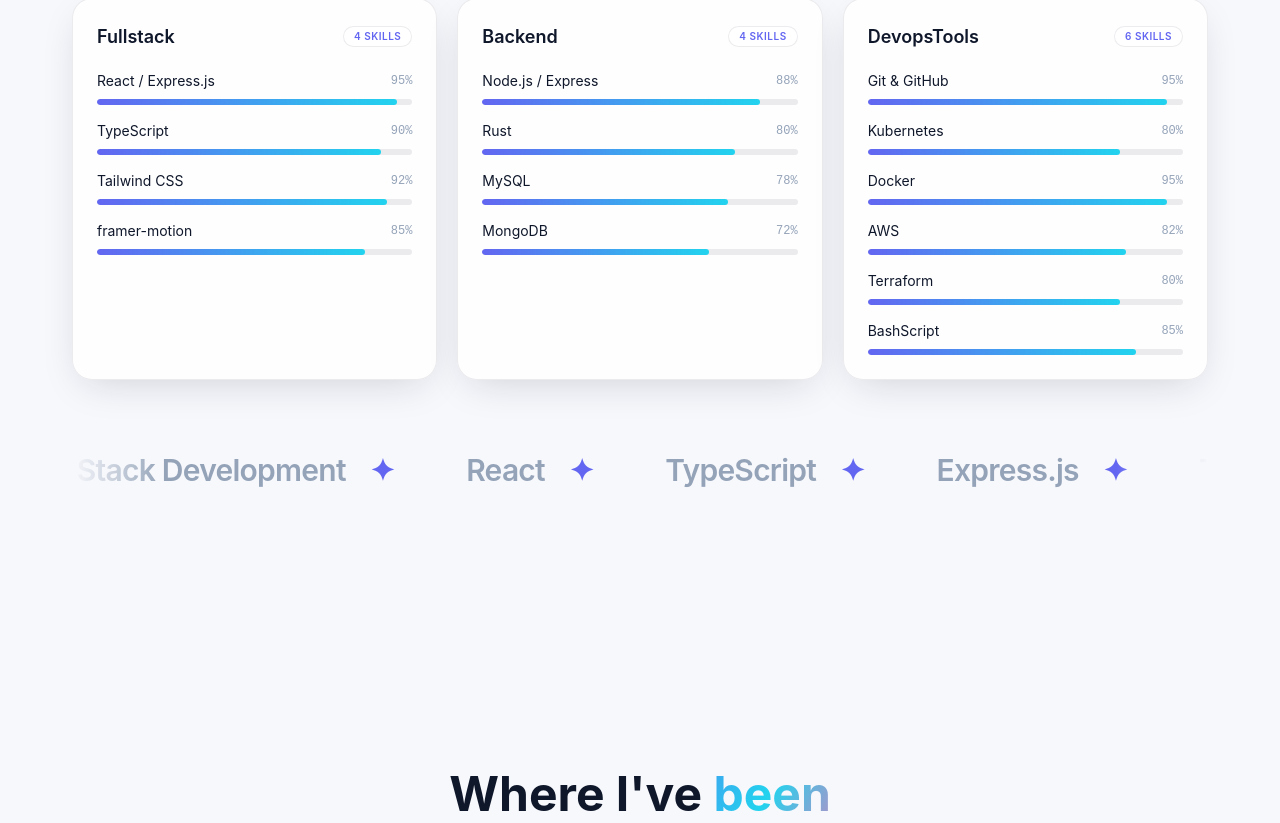
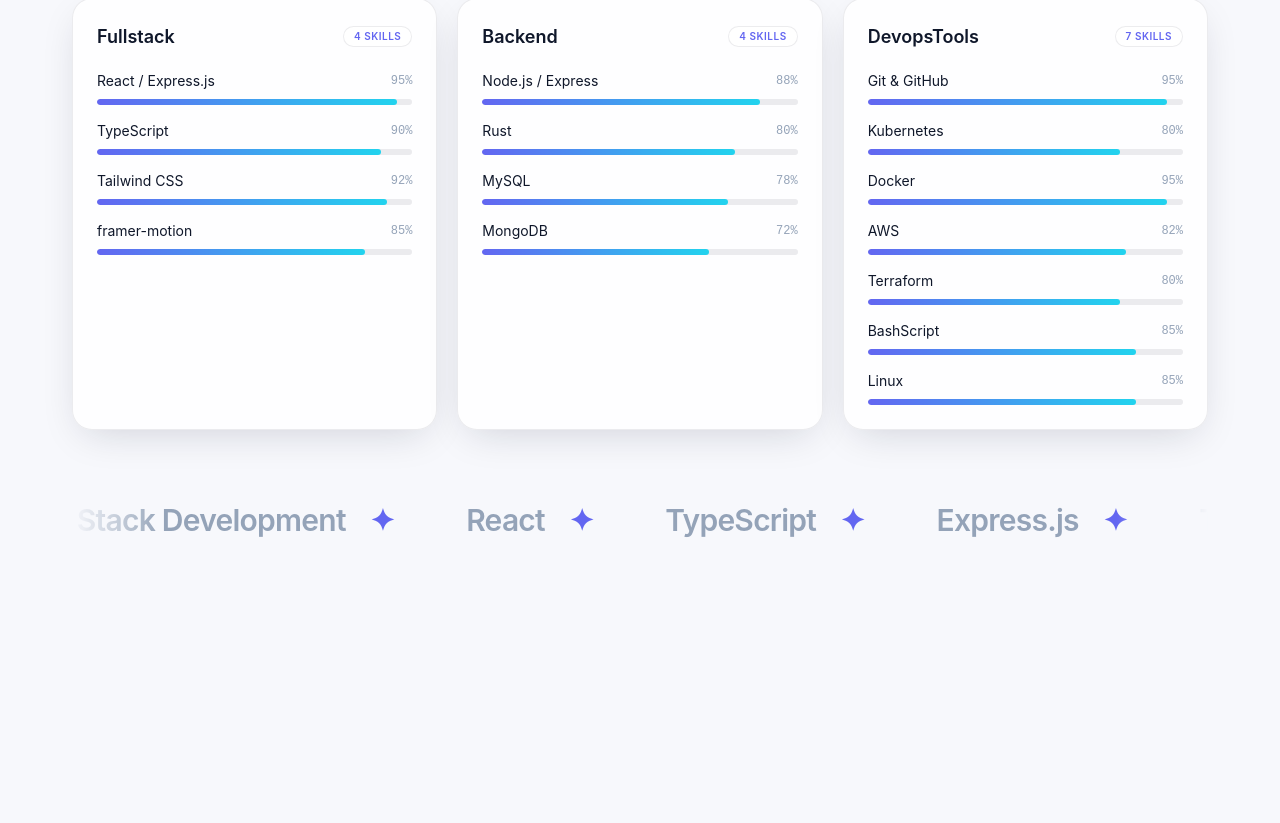
Before and after one commit to Mohammed-Bahr/Portfolio, a React (Vite) app: page / in a window 1280 px wide. Shown: the part 2031-2854 px from the top of the page. Built offline with nearby package versions, Linux system fonts and the light colour scheme.

Commit message:
adding linux as skill

```diff
--- a/src/data/portfolio.ts
+++ b/src/data/portfolio.ts
@@ -56,7 +56,7 @@ export const skills = {
     { name: 'AWS', level: 82 },
     { name: 'Terraform', level: 80 },
     { name: 'BashScript', level: 85 },
-
+    { name: 'Linux', level: 85 },
   ],
 };
 
```
